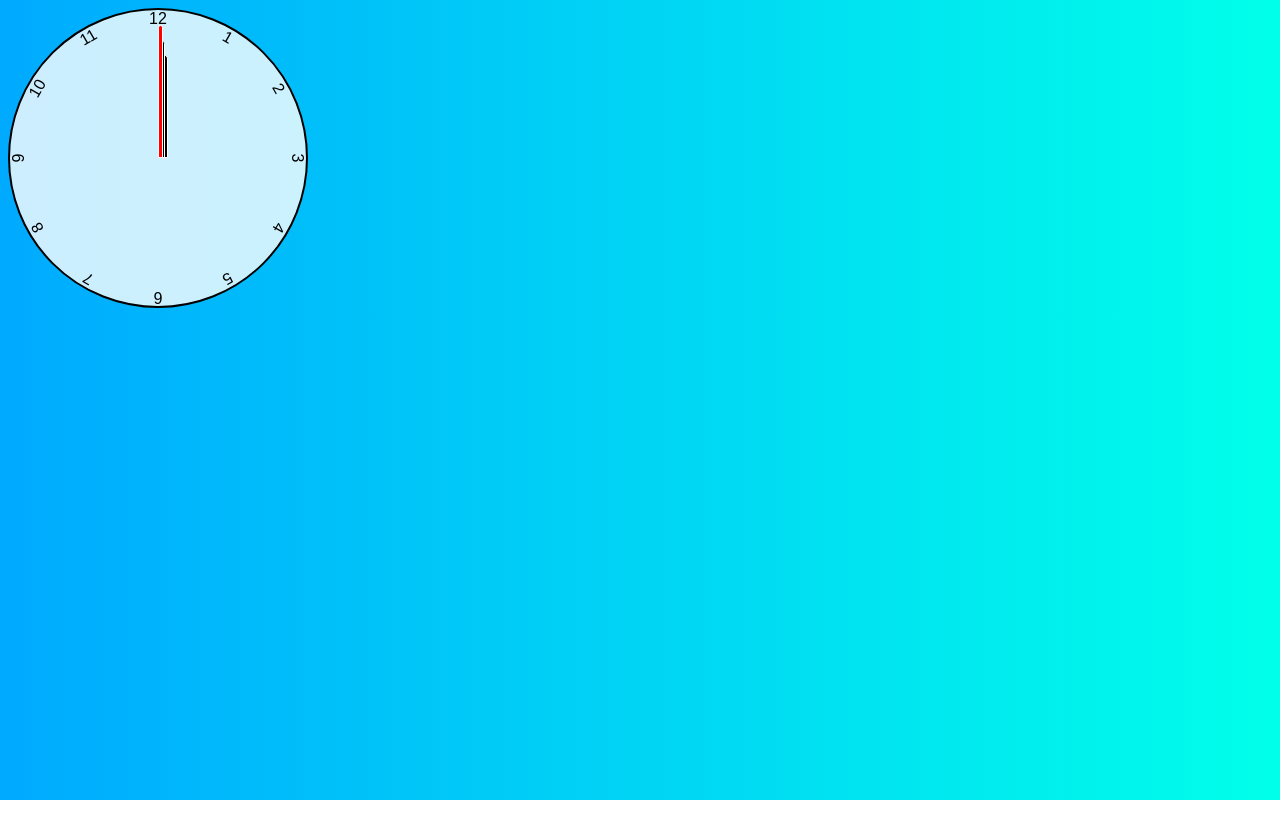
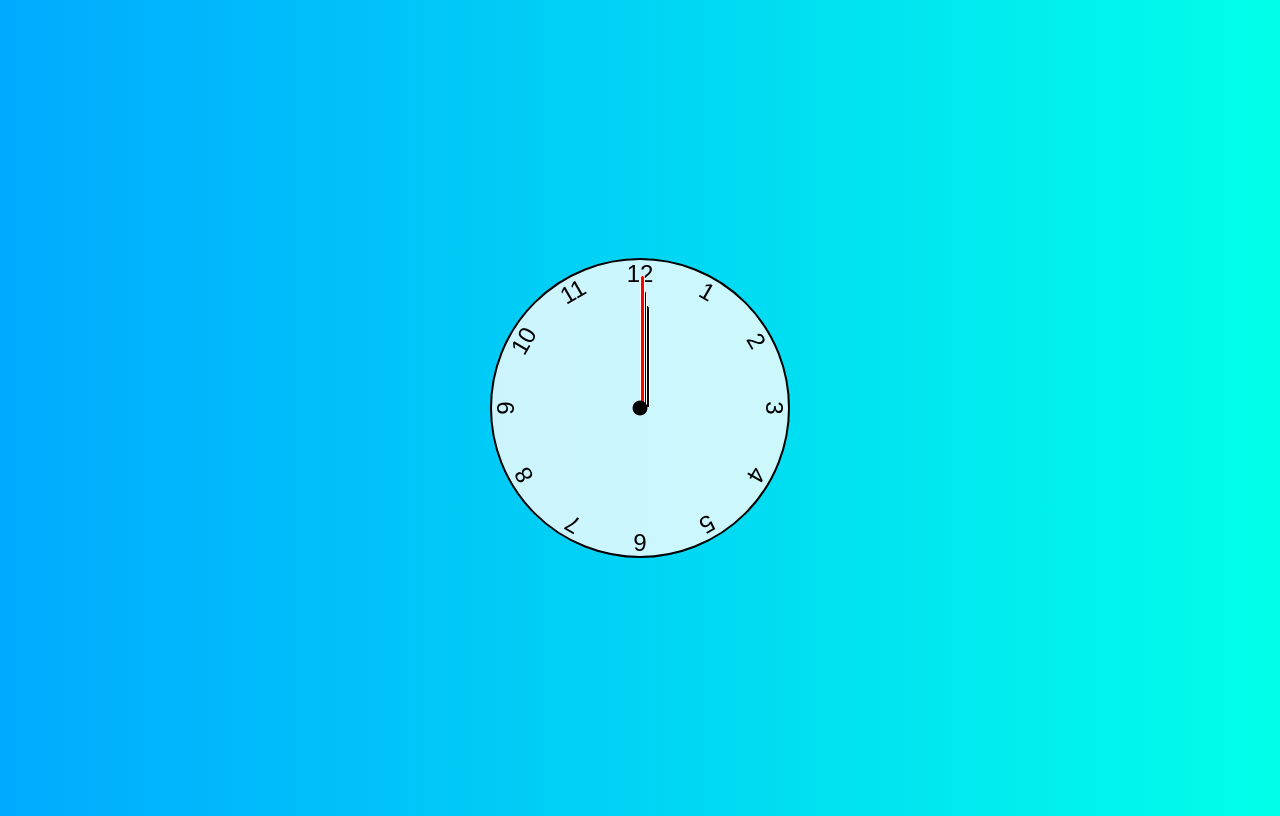
Before and after one commit to AbhishekSatyam96/Analog-Clock, a plain HTML site: page index.html in a window 1280 px wide. Drawn offline with Linux system fonts and the light colour scheme.

Commit message:
pseudo css of clock

```diff
--- a/style.css
+++ b/style.css
@@ -5,6 +5,11 @@
 
 body{
     background: linear-gradient(to right, hsl(200, 100%, 50%), hsl(175, 100%, 50%));
+    display: flex;
+    justify-content: center;
+    align-items: center;
+    min-height: 100vh;
+    overflow: hidden;
 }
 
 .clock {
@@ -16,6 +21,20 @@
     position: relative;
 }
 
+.clock::after{
+    content: '';
+    z-index: 11;
+    position: absolute;
+    top: 50%;
+    left: 50%;
+    transform: translate(-50%, -50%);
+    z-index: 11;
+    width: 15px;
+    height: 15px;
+    background-color: black;
+    border-radius: 50%;
+}
+
 .number {
     --rotation: 0;
     position: absolute;
@@ -23,6 +42,7 @@
     height: 100%;
     text-align: center;
     transform: rotate(var(--rotation));
+    font-size: 1.5rem;
 }
 
 .number1 {--rotation: 30deg}
```
